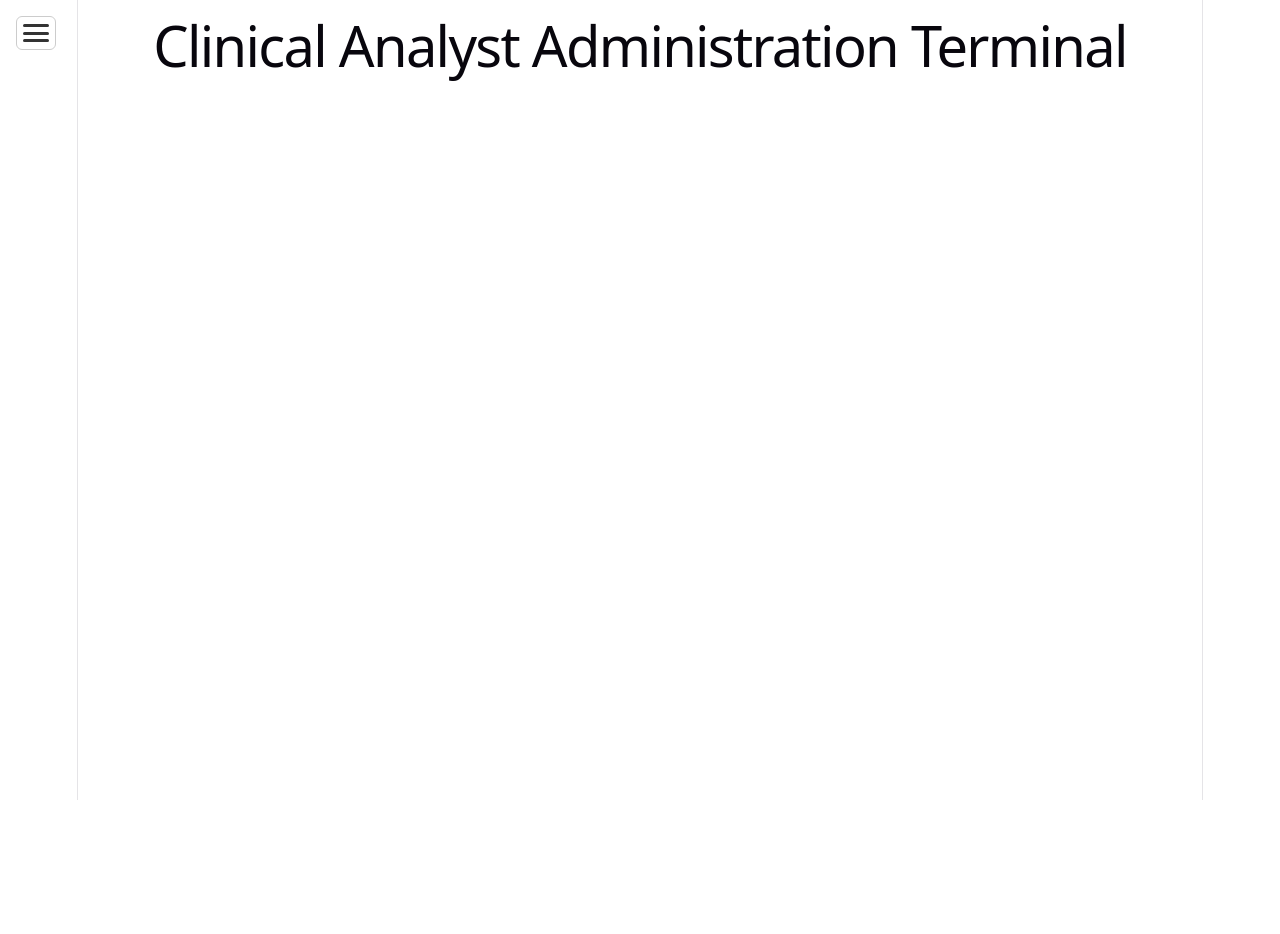
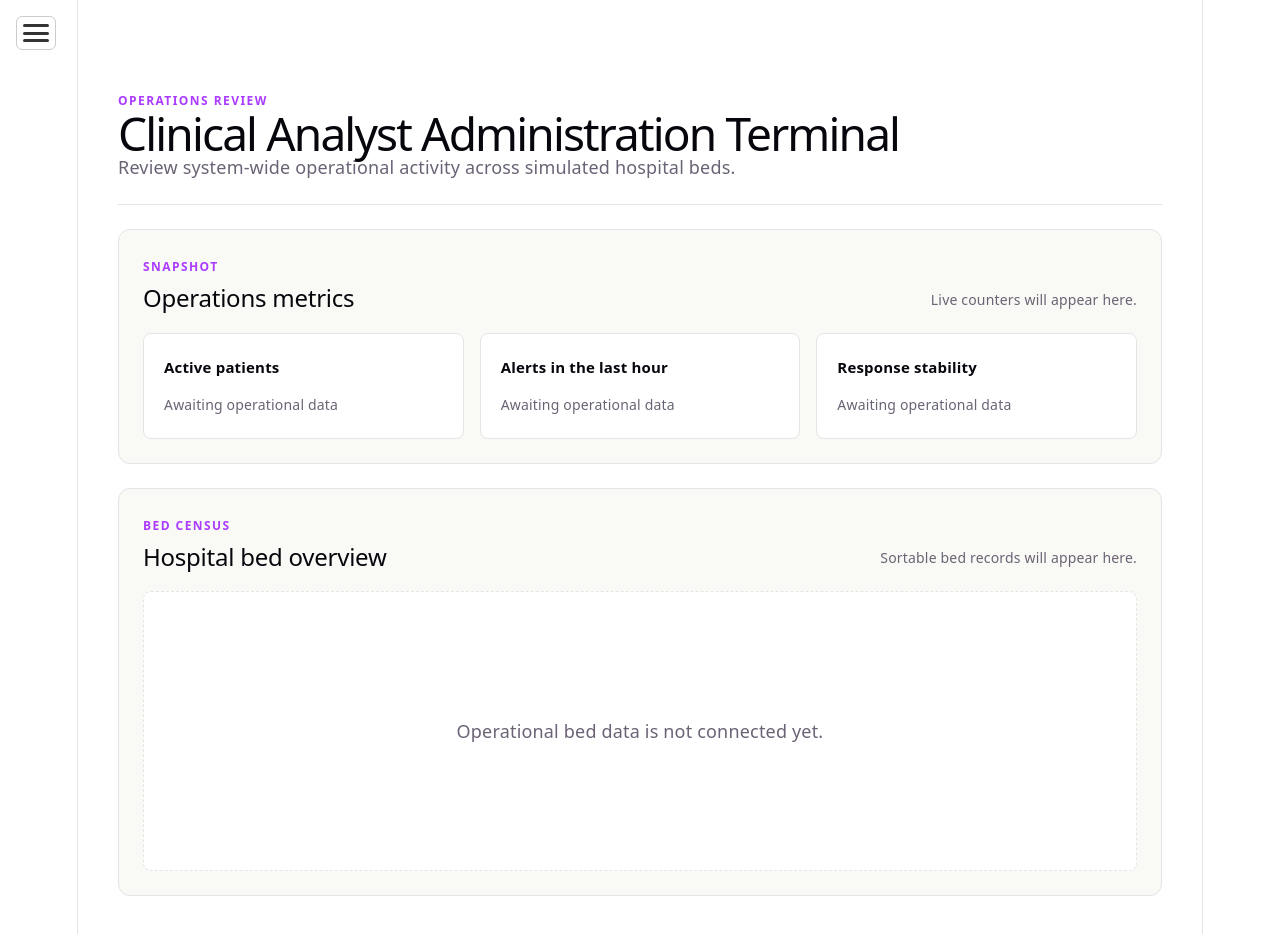
Before and after one commit to DragonScripter/pyramed, a React app in the folder frontend/: page /clinical-analyst in a window 1280 px wide. Before the commit the page ends 800 px from the top, so only its background shows below. Built offline with nearby package versions, Linux system fonts and the light colour scheme; no server answers; the HTML template or start-up script is replaced by a standard one.

Commit message:
feat: scaffold analyst terminal layout

```diff
--- /dev/null
+++ b/frontend/src/components/ClinicalAnalystTerminal.css
@@ -0,0 +1,157 @@
+.clinical-analyst-terminal {
+  width: min(100%, 1440px);
+  min-height: 100svh;
+  margin: 0 auto;
+  padding: 88px 40px 40px;
+  box-sizing: border-box;
+  display: grid;
+  grid-template-rows: auto auto minmax(0, 1fr);
+  gap: 24px;
+  text-align: left;
+}
+
+.clinical-analyst-terminal__header {
+  padding-bottom: 24px;
+  border-bottom: 1px solid var(--border);
+}
+
+.clinical-analyst-terminal__eyebrow,
+.clinical-analyst-terminal__section-label {
+  margin: 0;
+  color: var(--accent);
+  font-size: 12px;
+  font-weight: 700;
+  letter-spacing: 0.12em;
+  text-transform: uppercase;
+}
+
+.clinical-analyst-terminal__header h1 {
+  margin: 6px 0 8px;
+  font-size: clamp(30px, 4vw, 46px);
+  letter-spacing: -0.04em;
+}
+
+.clinical-analyst-terminal__description {
+  max-width: 720px;
+  color: var(--text);
+}
+
+.clinical-analyst-terminal__metrics-panel,
+.clinical-analyst-terminal__table-panel {
+  min-width: 0;
+  padding: 24px;
+  border: 1px solid var(--border);
+  border-radius: 12px;
+  background: var(--social-bg);
+  box-sizing: border-box;
+}
+
+.clinical-analyst-terminal__table-panel {
+  display: grid;
+  grid-template-rows: auto minmax(280px, 1fr);
+  gap: 20px;
+}
+
+.clinical-analyst-terminal__section-heading {
+  display: flex;
+  align-items: end;
+  justify-content: space-between;
+  gap: 20px;
+}
+
+.clinical-analyst-terminal__section-heading h2 {
+  margin: 4px 0 0;
+}
+
+.clinical-analyst-terminal__section-heading > p {
+  margin: 0;
+  color: var(--text);
+  font-size: 14px;
+  text-align: right;
+}
+
+.clinical-analyst-terminal__metrics-grid {
+  display: grid;
+  grid-template-columns: repeat(3, minmax(0, 1fr));
+  gap: 16px;
+  margin-top: 20px;
+}
+
+.clinical-analyst-terminal__metric-card,
+.clinical-analyst-terminal__table-canvas {
+  min-width: 0;
+  border: 1px solid var(--border);
+  border-radius: 8px;
+  background: var(--bg);
+}
+
+.clinical-analyst-terminal__metric-card {
+  padding: 20px;
+}
+
+.clinical-analyst-terminal__metric-card h3 {
+  margin: 0;
+  color: var(--text-h);
+  font-size: 15px;
+}
+
+.clinical-analyst-terminal__metric-card p {
+  margin: 12px 0 0;
+  color: var(--text);
+  font-size: 14px;
+}
+
+.clinical-analyst-terminal__table-canvas {
+  display: grid;
+  place-items: center;
+  min-height: 280px;
+  padding: 24px;
+  box-sizing: border-box;
+  border-style: dashed;
+  color: var(--text);
+  text-align: center;
+}
+
+@media (max-width: 900px) {
+  .clinical-analyst-terminal {
+    padding: 80px 24px 24px;
+  }
+
+  .clinical-analyst-terminal__metrics-grid {
+    grid-template-columns: repeat(2, minmax(0, 1fr));
+  }
+
+  .clinical-analyst-terminal__metric-card:last-child {
+    grid-column: span 2;
+  }
+}
+
+@media (max-width: 640px) {
+  .clinical-analyst-terminal {
+    gap: 16px;
+    padding: 72px 16px 16px;
+  }
+
+  .clinical-analyst-terminal__metrics-panel,
+  .clinical-analyst-terminal__table-panel {
+    padding: 16px;
+  }
+
+  .clinical-analyst-terminal__section-heading {
+    align-items: flex-start;
+    flex-direction: column;
+    gap: 8px;
+  }
+
+  .clinical-analyst-terminal__section-heading > p {
+    text-align: left;
+  }
+
+  .clinical-analyst-terminal__metrics-grid {
+    grid-template-columns: 1fr;
+  }
+
+  .clinical-analyst-terminal__metric-card:last-child {
+    grid-column: auto;
+  }
+}
--- a/frontend/src/components/ClinicalAnalystTerminal.jsx
+++ b/frontend/src/components/ClinicalAnalystTerminal.jsx
@@ -1,9 +1,65 @@
+import './ClinicalAnalystTerminal.css'
+
 function ClinicalAnalystTerminal() {
   return (
-    <main aria-labelledby="clinical-analyst-terminal-title">
-      <h1 id="clinical-analyst-terminal-title">
-        Clinical Analyst Administration Terminal
-      </h1>
+    <main
+      className="clinical-analyst-terminal"
+      aria-labelledby="clinical-analyst-terminal-title"
+    >
+      <header className="clinical-analyst-terminal__header">
+        <p className="clinical-analyst-terminal__eyebrow">Operations review</p>
+        <h1 id="clinical-analyst-terminal-title">
+          Clinical Analyst Administration Terminal
+        </h1>
+        <p className="clinical-analyst-terminal__description">
+          Review system-wide operational activity across simulated hospital beds.
+        </p>
+      </header>
+
+      <section
+        className="clinical-analyst-terminal__metrics-panel"
+        aria-labelledby="operations-metrics-title"
+      >
+        <div className="clinical-analyst-terminal__section-heading">
+          <div>
+            <p className="clinical-analyst-terminal__section-label">Snapshot</p>
+            <h2 id="operations-metrics-title">Operations metrics</h2>
+          </div>
+          <p>Live counters will appear here.</p>
+        </div>
+
+        <div className="clinical-analyst-terminal__metrics-grid">
+          <article className="clinical-analyst-terminal__metric-card">
+            <h3>Active patients</h3>
+            <p>Awaiting operational data</p>
+          </article>
+          <article className="clinical-analyst-terminal__metric-card">
+            <h3>Alerts in the last hour</h3>
+            <p>Awaiting operational data</p>
+          </article>
+          <article className="clinical-analyst-terminal__metric-card">
+            <h3>Response stability</h3>
+            <p>Awaiting operational data</p>
+          </article>
+        </div>
+      </section>
+
+      <section
+        className="clinical-analyst-terminal__table-panel"
+        aria-labelledby="hospital-bed-overview-title"
+      >
+        <div className="clinical-analyst-terminal__section-heading">
+          <div>
+            <p className="clinical-analyst-terminal__section-label">Bed census</p>
+            <h2 id="hospital-bed-overview-title">Hospital bed overview</h2>
+          </div>
+          <p>Sortable bed records will appear here.</p>
+        </div>
+
+        <div className="clinical-analyst-terminal__table-canvas">
+          <p>Operational bed data is not connected yet.</p>
+        </div>
+      </section>
     </main>
   )
 }
```
Also changed, not shown: 1 other file (tests, documents, lock files or other folders).
